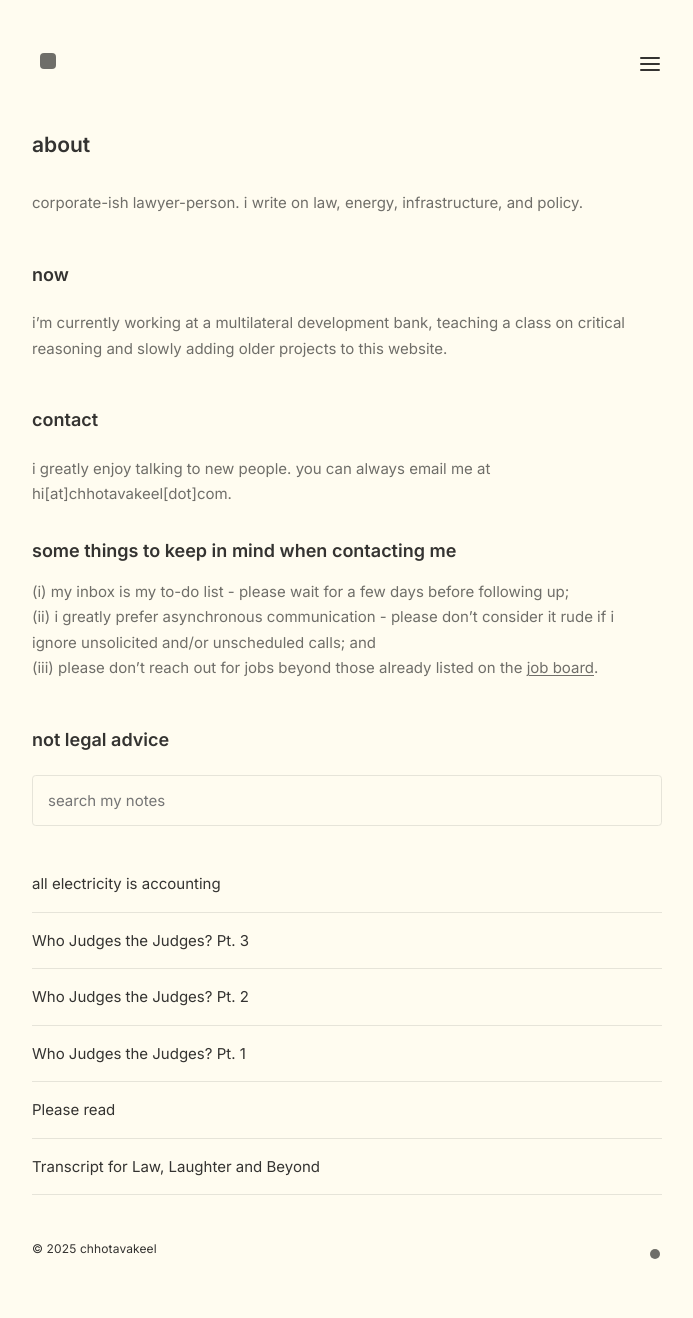
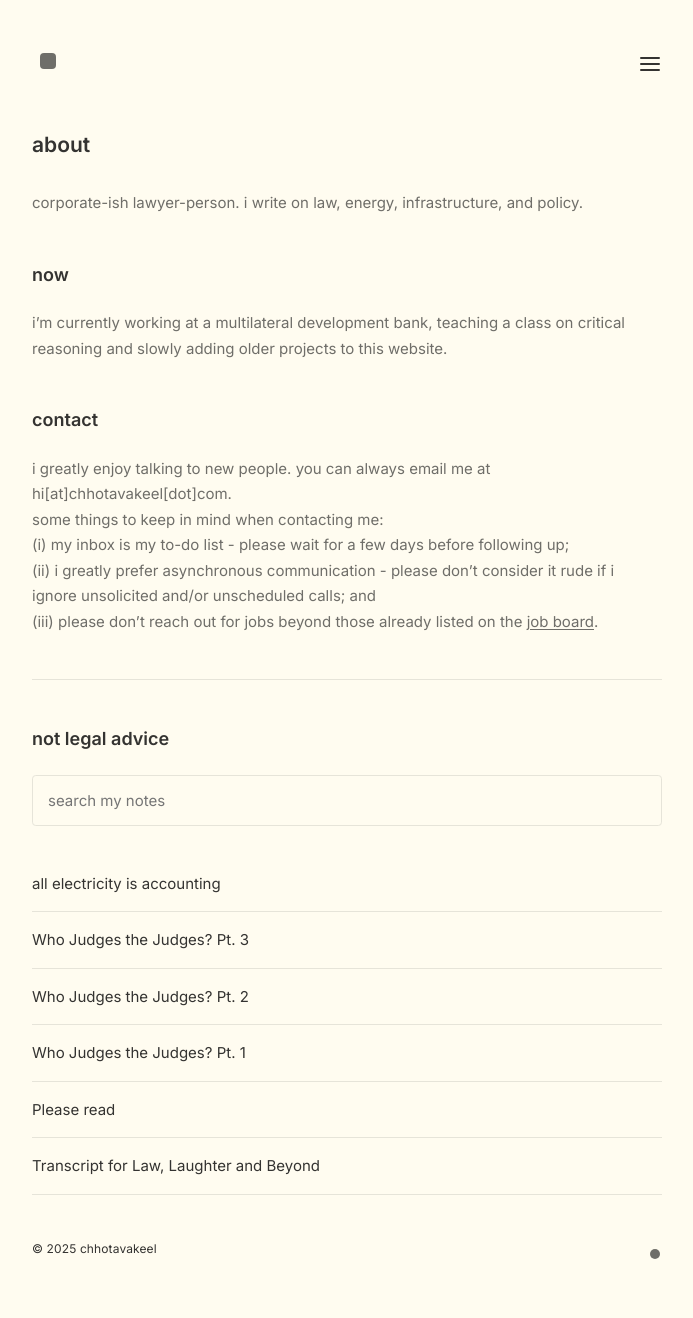
Before and after one commit to chhotavakeel/updatedsite, a Jekyll site: the page built from pages/index.md, in a window 1280 px wide. Shown: the whole page, without its empty margins (293-986 px from the left). Built offline with Jekyll 4.4.1, drawn with Linux system fonts in a browser that asks for light colours.

```diff
--- a/pages/index.md
+++ b/pages/index.md
@@ -7,9 +7,11 @@ corporate-ish lawyer-person. i write on law, energy, infrastructure, and policy.
 <h2>now</h2>
 i'm currently working at a multilateral development bank, teaching a class on critical reasoning and slowly adding older projects to this website.
 <h2>contact</h2>
-i greatly enjoy talking to new people. you can always email me at hi[at]chhotavakeel[dot]com.
-<h3>some things to keep in mind when contacting me</h3>
+i greatly enjoy talking to new people. you can always email me at hi[at]chhotavakeel[dot]com. <br>
+some things to keep in mind when contacting me:<br>
 (i) my inbox is my to-do list - please wait for a few days before following up; <br>
 (ii) i greatly prefer asynchronous communication - please don’t consider it rude if i ignore unsolicited and/or unscheduled calls; and <br>
 (iii) please don’t reach out for jobs beyond those already listed on the <a href="job-board">job board</a>.
+
+---
 <h2>not legal advice </h2>
```
